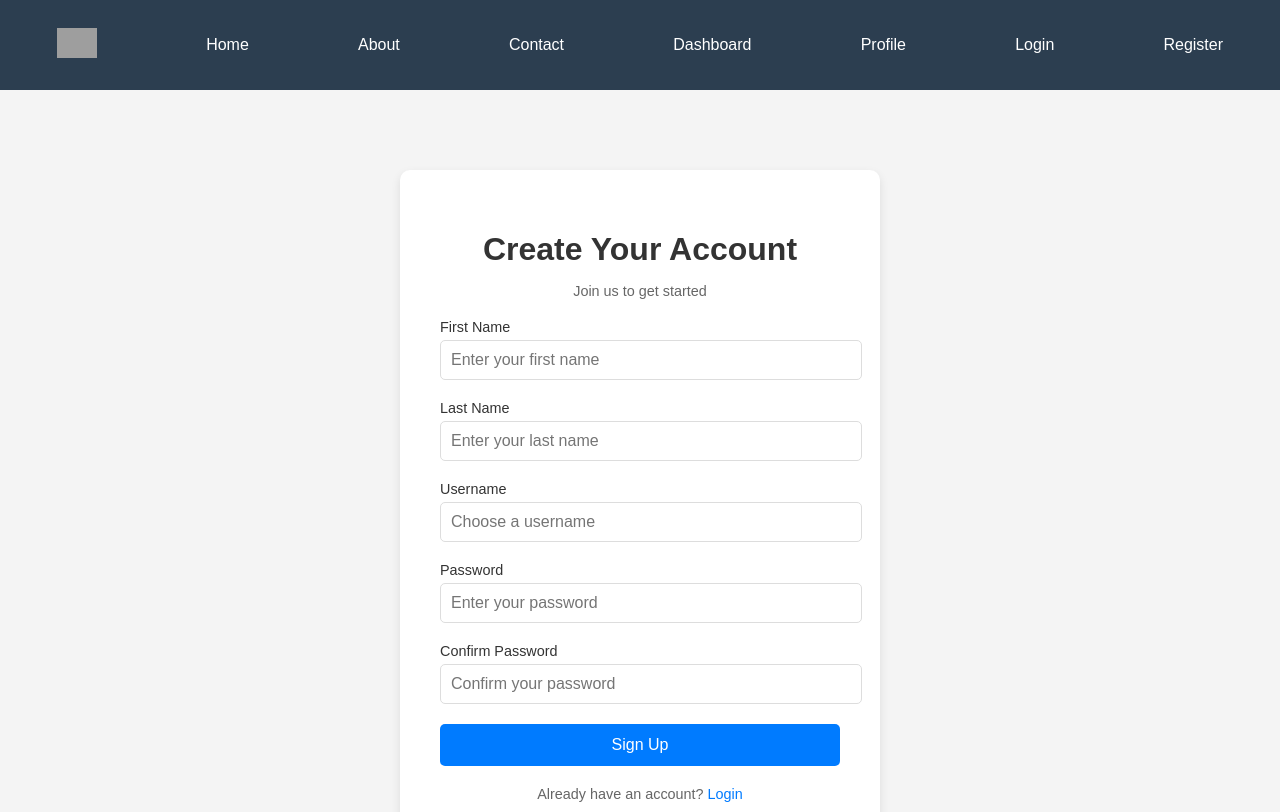
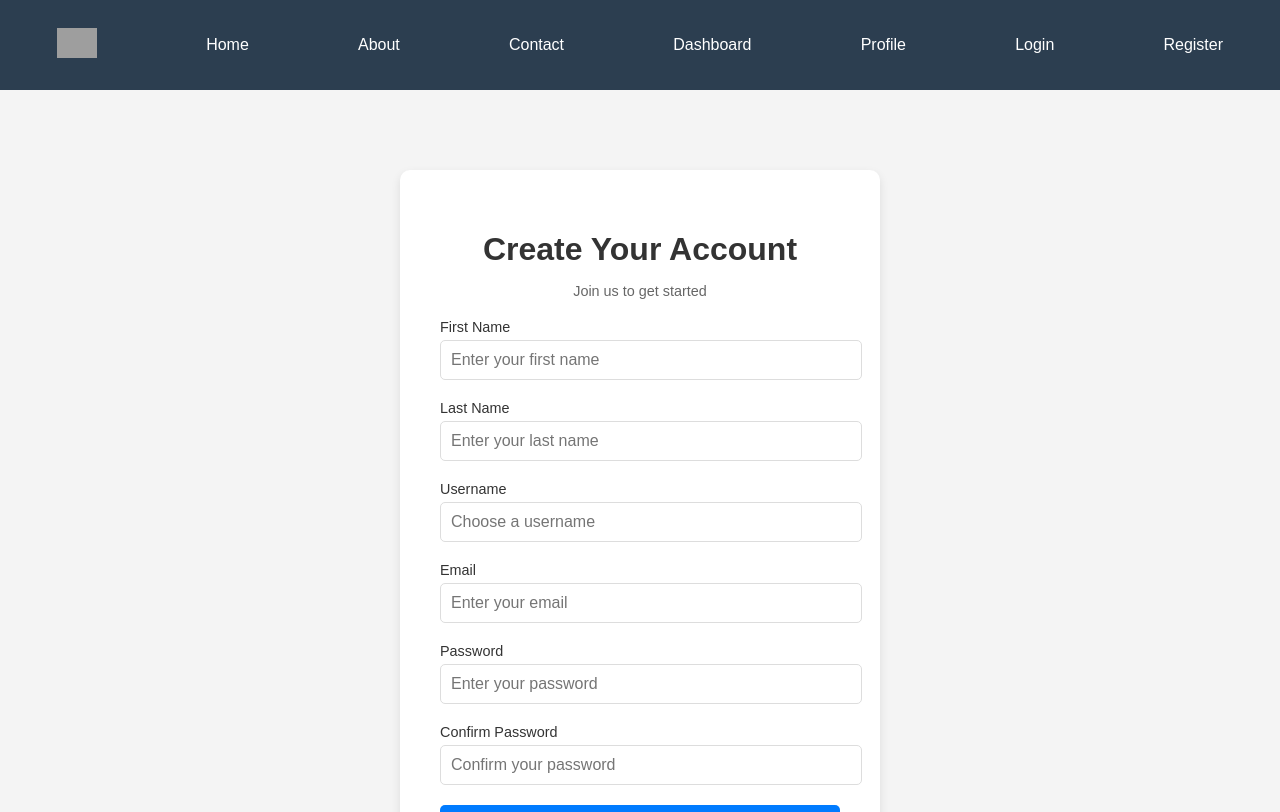
Before and after one commit to siyamregn777/TaskTrek, a Vue app in the folder tasktrek-frontend/: page /register in a window 1280 px wide. Shown: the top 812 px of the page. Built offline with nearby package versions, Linux system fonts and the light colour scheme; grey boxes are pictures that could not be loaded.

Commit message:
add email input field to Register component for user signup

```diff
--- a/tasktrek-frontend/src/views/Register.vue
+++ b/tasktrek-frontend/src/views/Register.vue
@@ -31,6 +31,16 @@
               id="userName"
               v-model="userName"
               placeholder="Choose a username"
+              required
+            />
+          </div>
+          <div class="form-group">
+            <label for="email">Email</label>
+            <input
+              type="email"
+              id="email"
+              v-model="email"
+              placeholder="Enter your email"
               required
             />
           </div>
```
